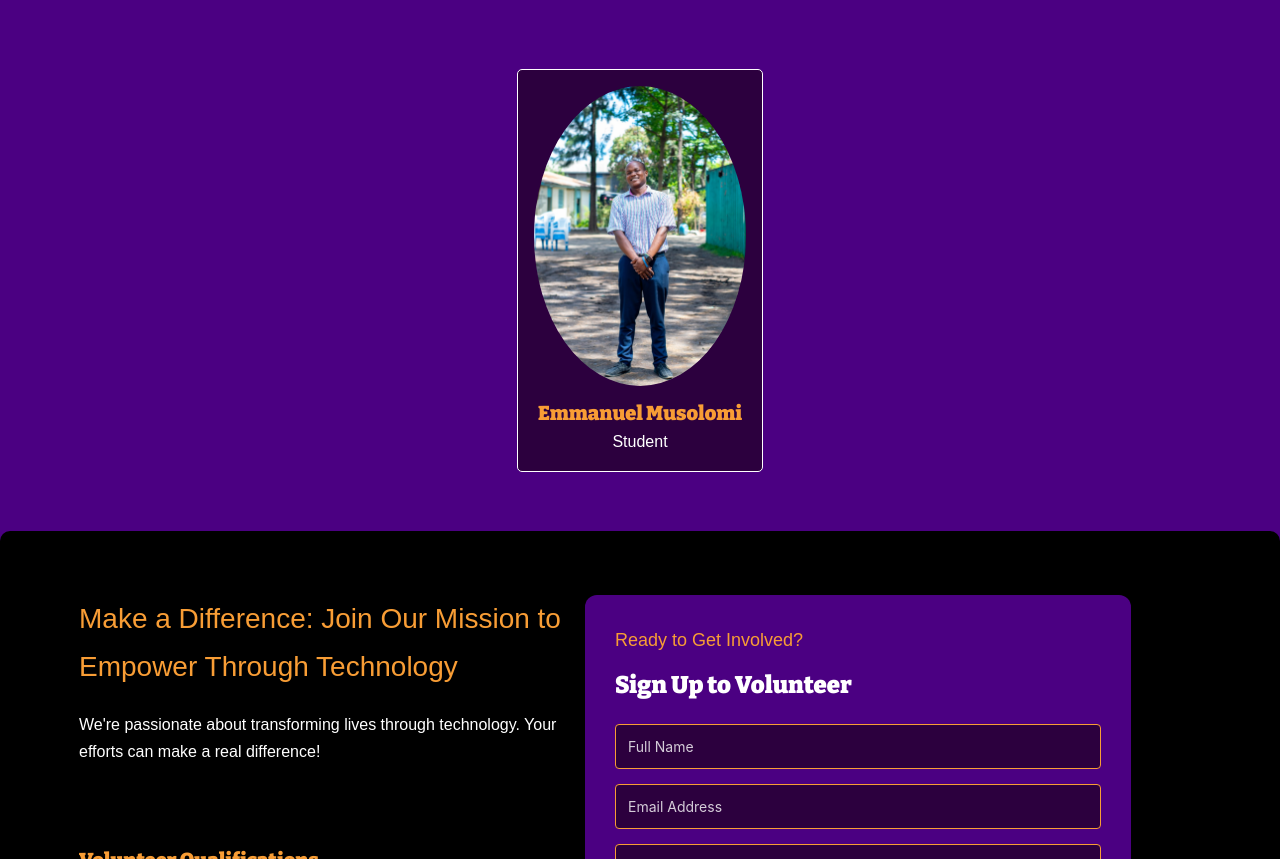
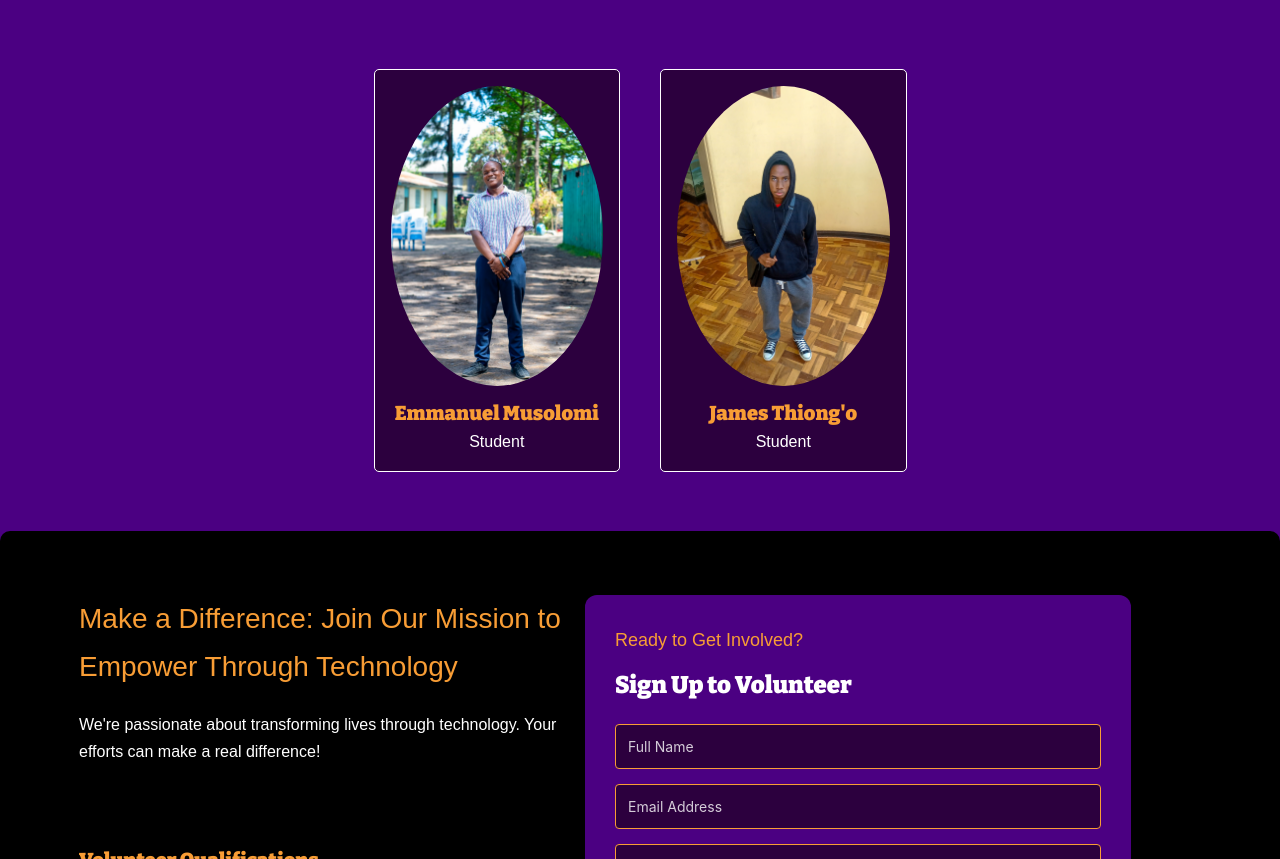
Before and after one commit to 1287Apiyo/LEA-FOUNDATION, a plain HTML site: page volunteer.html in a window 1280 px wide. Shown: the part 4095-4954 px from the top of the page. Drawn offline with nearby package versions, Linux system fonts and the light colour scheme; some packages are replaced by stand-ins of ours.

Commit message:
Volunteers added

```diff
--- a/volunteer.html
+++ b/volunteer.html
@@ -557,6 +557,18 @@ height="0" width="0" style="display:none;visibility:hidden"></iframe></noscript>
       </div>
     </div>
 
+    <div class="column is-3-desktop is-6-tablet">
+      <div class="volunteer-item-wrap">
+          <div class="volunteer-item is-relative">
+              <img src="images/volunteers/James-Thiongó.jpg" alt="Volunteer 30" >
+          </div>
+          <div class="volunteer-item-content">
+              <h4 class="mt-3 mb-0 is-capitalize">James Thiong'o</h4>
+              <p>Student</p>
+          </div>
+      </div>
+    </div>
+
 
 		</div>
 	</div>
```
Also changed, not shown: images/volunteers/James-Thiongó.jpg (added).
